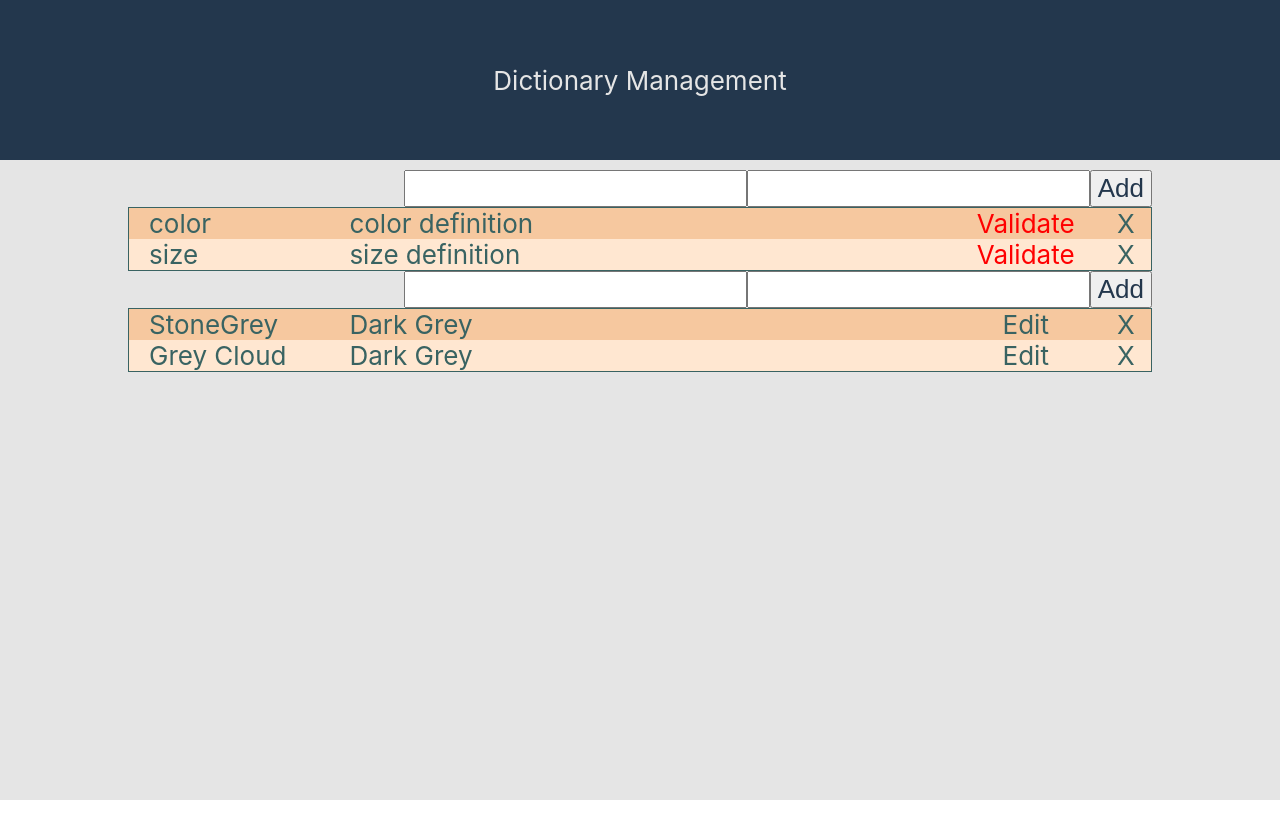
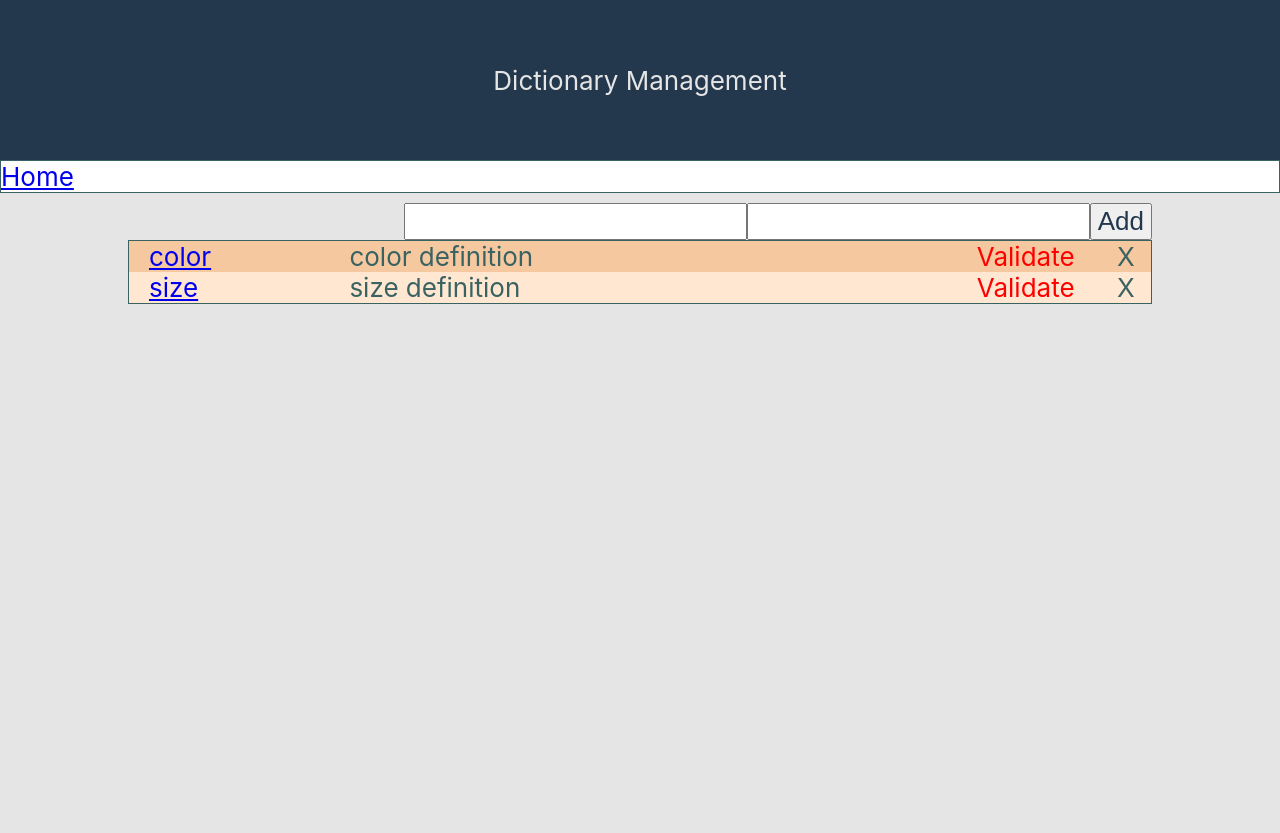
Before and after one commit to djackcu/dictionary_management_app, a React (Create React App) app: page / in a window 1280 px wide. Before the commit the page ends 800 px from the top, so only its background shows below. Built offline with nearby package versions, Linux system fonts and the light colour scheme.

Commit message:
feat: adding Route. Final commit

```diff
--- a/package.json
+++ b/package.json
@@ -6,6 +6,7 @@
     "react": "^16.11.0",
     "react-dom": "^16.11.0",
     "react-redux": "^7.1.1",
+    "react-router-dom": "^5.1.2",
     "react-scripts": "3.2.0",
     "redux": "^4.0.4",
     "redux-thunk": "^2.3.0"
--- a/src/components/app/App.css
+++ b/src/components/app/App.css
@@ -37,7 +37,7 @@
   padding: 10px 10vw 10px 10vw;
 }
 
-.dictionary-list{
+.dictionary-list, nav{
   border:1px solid var(--fourth-dark-color);
 }
 .dictionaries-element{
@@ -84,7 +84,7 @@
   justify-content: flex-end;
   }
 
-.dictionary-form-add_button{
+.dictionary-form-add_button, nav{
   font-size: calc(10px + 2vmin);
   color: var(--first-dark-color);
 }
--- a/src/components/app/App.js
+++ b/src/components/app/App.js
@@ -1,4 +1,5 @@
 import React from 'react';
+import {Switch, Route, Link} from "react-router-dom";
 import DictionariesList from '../dictionariesList/dictionariesList';
 import DictionaryList from '../dictionaryList/dictionaryList';
 import './App.css';
@@ -9,9 +10,14 @@ function App() {
       <header className="app-header">
         Dictionary Management
       </header>
+      <nav>
+          <Link to="/">Home</Link>
+        </nav>
       <div className="app-body">
-      <DictionariesList />
-      <DictionaryList dictionaryName={'color'}/>
+      <Switch>
+        <Route exact path="/" component={DictionariesList} />
+        <Route path="/:name" component={DictionaryList} />
+      </Switch>
       </div>
 
     </div>
--- a/src/components/dictionariesElement/dictionariesElement.js
+++ b/src/components/dictionariesElement/dictionariesElement.js
@@ -1,9 +1,10 @@
 import React from 'react'
+import {Link} from "react-router-dom";
 
 function DictionaryElement({dictionary, deleteDictionary, validateDictionary}) {
     return (
         <div className="dictionaries-element">
-            <div className="dictionaries-element_name">{dictionary.name}</div>
+            <div className="dictionaries-element_name"><Link to={`/${dictionary.name}`}>{dictionary.name}</Link></div>
             <div className="dictionaries-element_description">{dictionary.description}</div>
             <div className="dictionaries-element_btn_validate btn" style={(dictionary.isValidated)?{'color':'green'}:{'color':'red'}} onClick={()=>validateDictionary(dictionary)}>Validate</div>
             <div className="dictionaries-element_btn_delete btn" onClick={()=>deleteDictionary(dictionary)}>X</div>
--- a/src/components/dictionaryList/dictionaryList.js
+++ b/src/components/dictionaryList/dictionaryList.js
@@ -2,9 +2,11 @@ import React from 'react'
 import useDictionary from './useDictionary';
 import DictionaryElement from '../dictionaryElement/dictionaryElement';
 import DictionaryForm from '../dictionaryForm/dictionaryForm'
+import {useParams} from "react-router-dom";
 
-function DictionaryList({dictionaryName}) {
-    const {dataList, addRow, deleteRow,updateRow} = useDictionary(dictionaryName);
+function DictionaryList() {
+    const { name } = useParams();
+    const {dataList, addRow, deleteRow,updateRow} = useDictionary(name);
     //console.log(dataList);
     return (
         <div>
--- a/src/components/dictionaryList/useDictionary.js
+++ b/src/components/dictionaryList/useDictionary.js
@@ -5,10 +5,10 @@ import * as dictionaryApi from '../../api/dictionaryApi';
 import {Dictionary} from '../../utils/handler';
 
 const useDictionary = (initialDictionary) => {
+
     const dictionary = useSelector(state => state.dictionaries.find((dict => dict.name === initialDictionary)));
     const dispatch = useDispatch();
-    //console.log(dictionaries);
-    //const [dictionary,setDictionary] = useState({...initialDictionary})
+
     const [dataList, setDataList] = useState(new Dictionary(dictionary).getList())
     useEffect(() => {
         setDataList(new Dictionary(dictionary).getList())
--- a/src/index.js
+++ b/src/index.js
@@ -3,6 +3,7 @@ import ReactDOM from 'react-dom';
 import './index.css';
 import App from './components/app/App';
 import * as serviceWorker from './serviceWorker';
+import { BrowserRouter as Router } from "react-router-dom";
 
 import configureStore from "./redux/configureStore";
 import { Provider as ReduxProvider } from "react-redux";
@@ -12,7 +13,9 @@ const store = configureStore();
 
 ReactDOM.render(
     <ReduxProvider store={store}>
-        <App />
+        <Router>
+            <App />
+        </Router>
     </ReduxProvider>, document.getElementById('root'));
 
 // If you want your app to work offline and load faster, you can change
```
Also changed, not shown: 1 other file (tests, documents, lock files or other folders).
